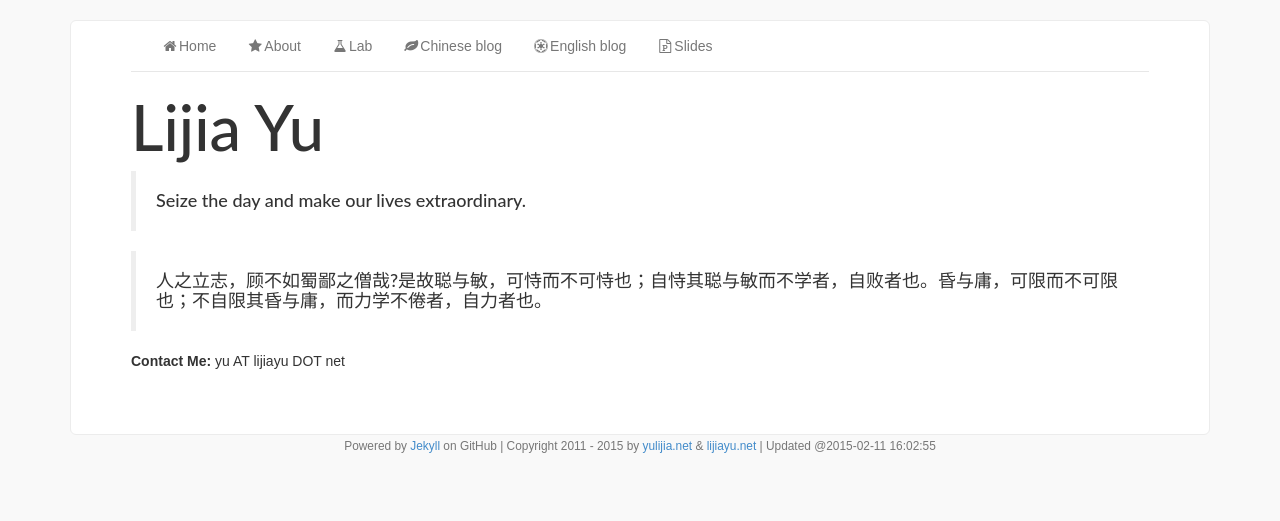
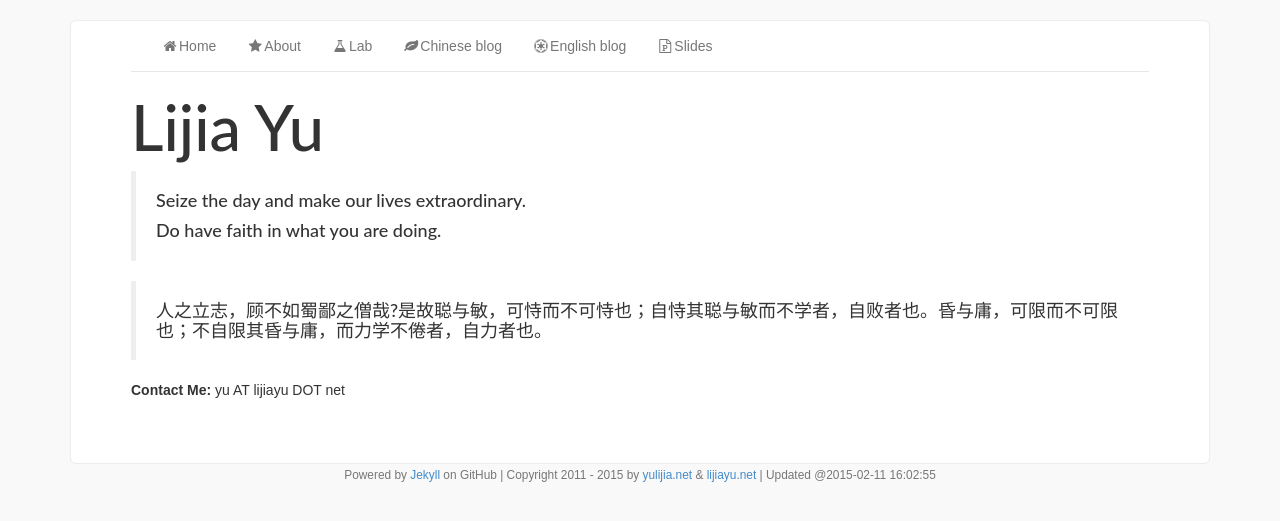
Before and after one commit to yulijia/yulijia.github.io, a Jekyll site: the page built from index.md, in a window 1280 px wide. Shown: the top 521 px of the page. Built offline with Jekyll 4.4.1, drawn with Linux system fonts in a browser that asks for light colours; nearby versions of some CDN libraries.

Commit message:
add new motto

```diff
--- a/index.md
+++ b/index.md
@@ -8,6 +8,7 @@ avatar: yes
 
 
 > #### Seize the day and make our lives extraordinary.
+> #### Do have faith in what you are doing.
 
 > #### 人之立志，顾不如蜀鄙之僧哉?是故聪与敏，可恃而不可恃也；自恃其聪与敏而不学者，自败者也。昏与庸，可限而不可限也；不自限其昏与庸，而力学不倦者，自力者也。
 
```
